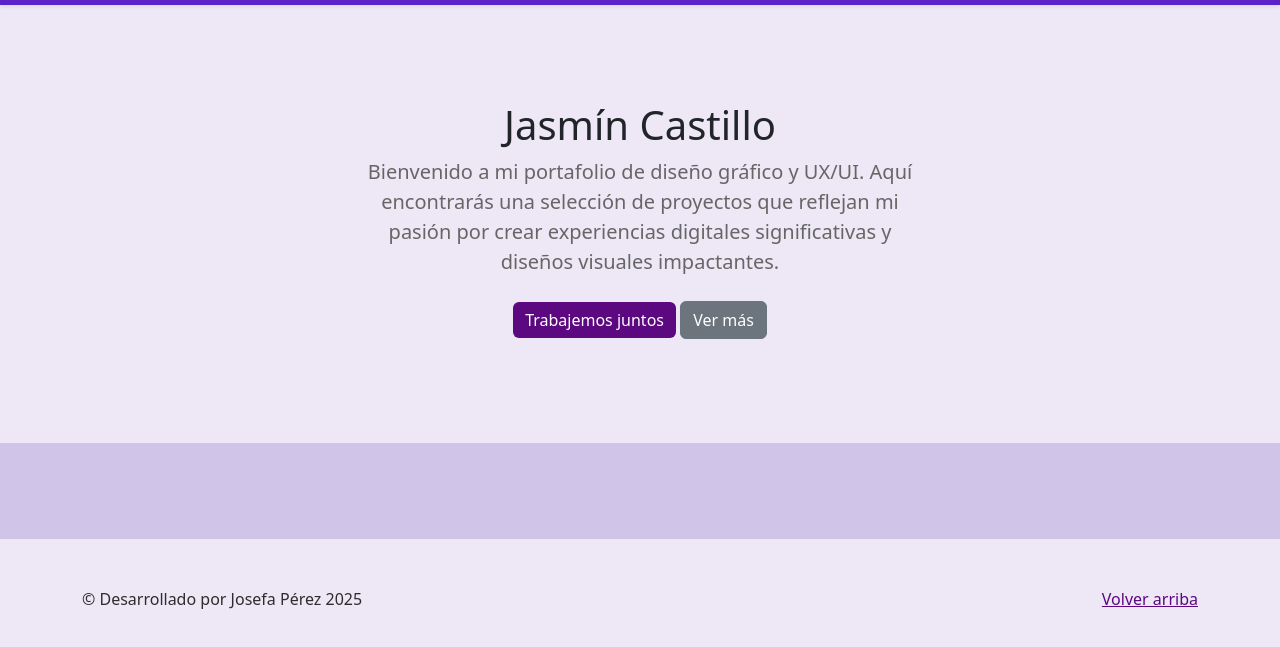
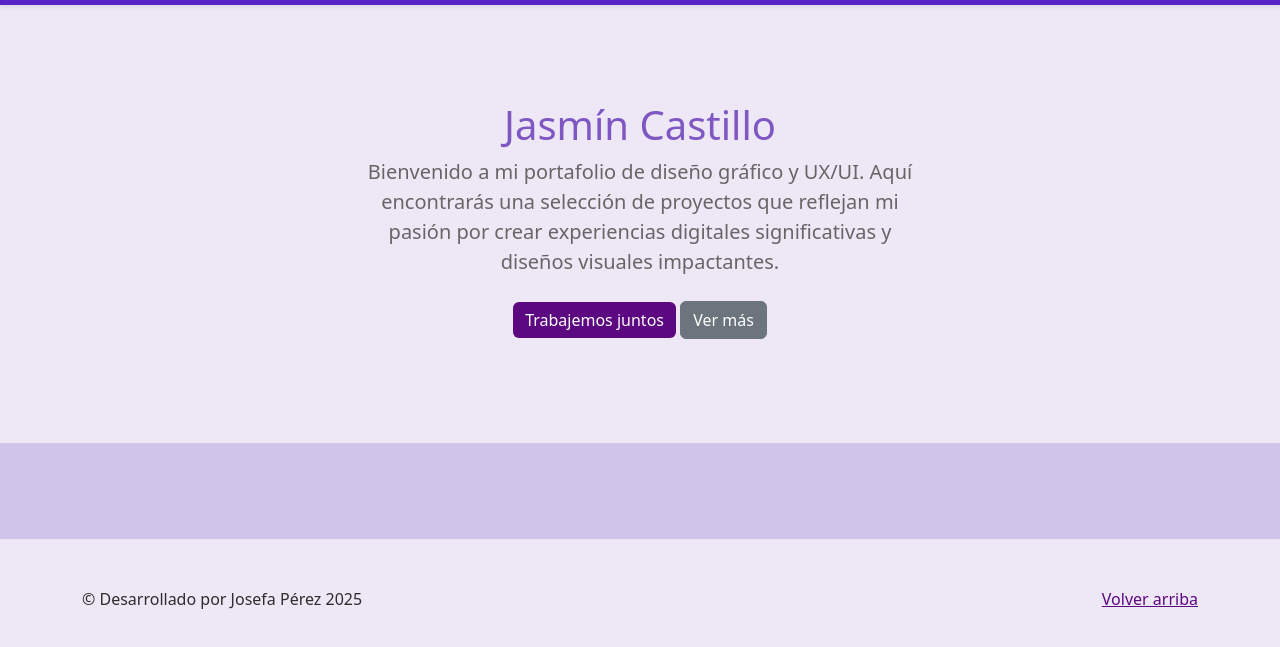
Before and after one commit to Josefa020/Evaluacion-3, a plain HTML site: page index.html in a window 1280 px wide. Shown: the part 51-698 px from the top of the page. Drawn offline with nearby package versions, Linux system fonts and the light colour scheme; no server answers.

Commit message:
Add files via upload

```diff
--- a/style.css
+++ b/style.css
@@ -131,10 +131,6 @@ a:hover {
     color: var(--celeste-primary);
 }
 
-body {
-    background-color: var(--celeste-bg);
-    color: #212529;
-}
 
 .bg-body-tertiary {
     background-color: #d1c4e9 !important;
```
